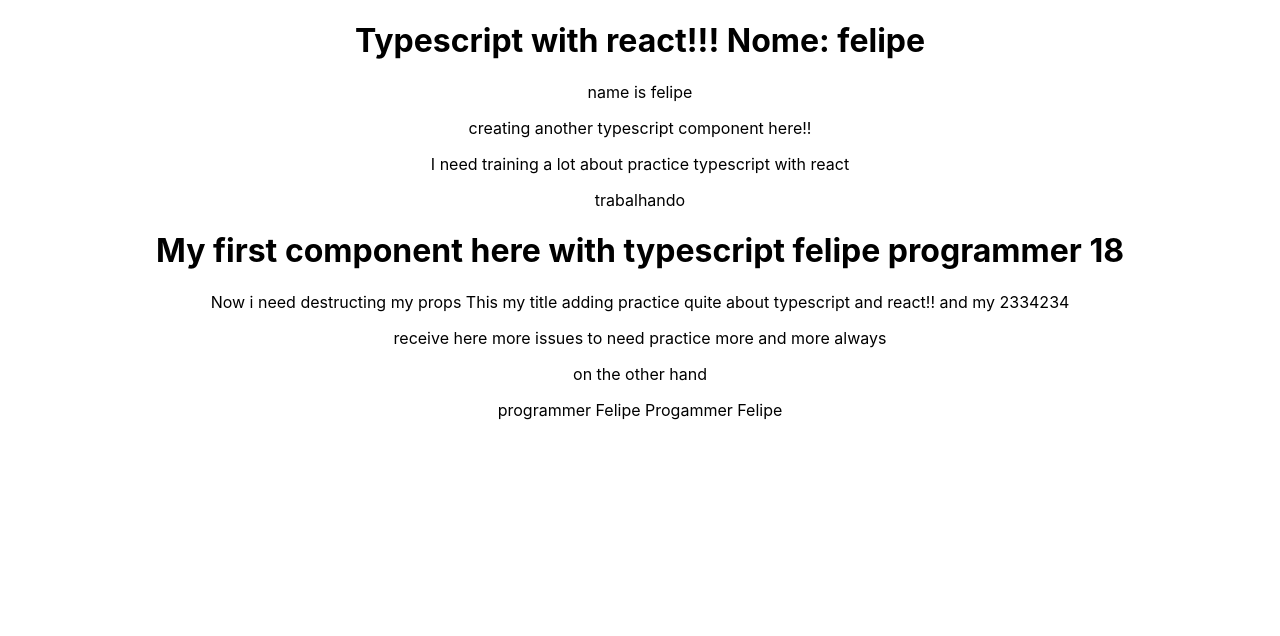
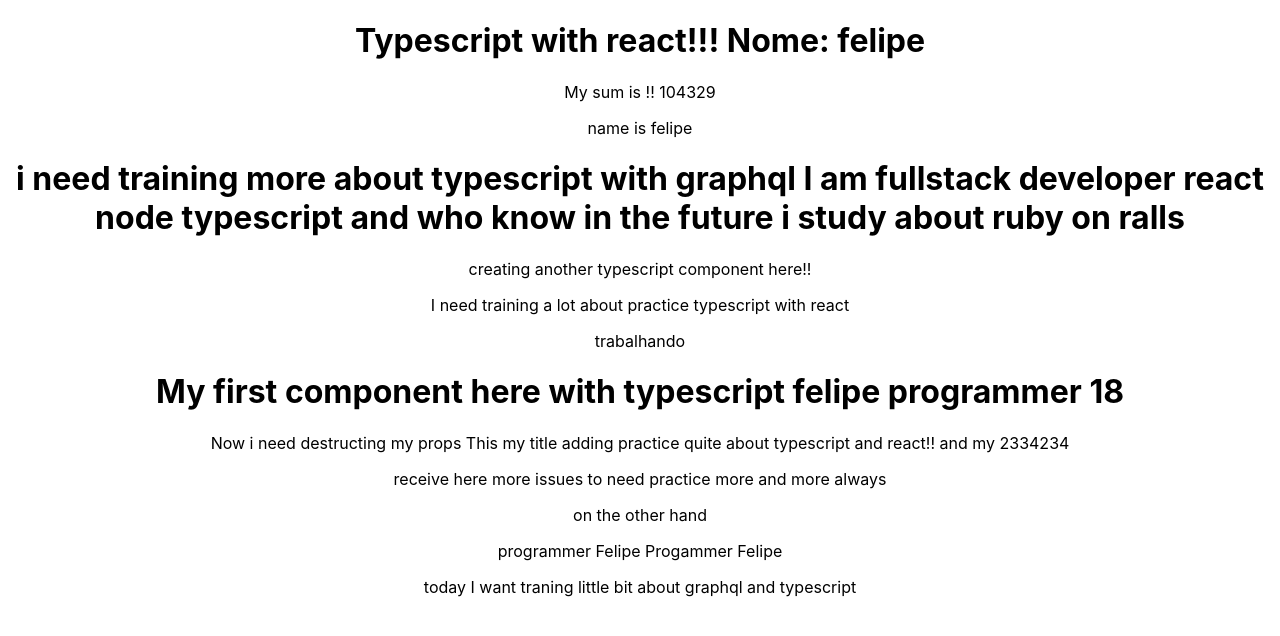
Before and after one commit to felipe-programador-18/Typecript-react, a React (Create React App) app in the folder react-typecript/: page / in a window 1280 px wide. Shown: the top 636 px of the page. Built offline with nearby package versions, Linux system fonts and the light colour scheme.

Commit message:
c4-creating another function to remerber more about this code

```diff
--- a/react-typecript/src/App.tsx
+++ b/react-typecript/src/App.tsx
@@ -17,19 +17,37 @@ const Greetings = (a:String): String => {
    return `name is ${a}`
 }
 
+const phase:string ='I am fullstack developer react node typescript and who know in the future i study about ruby on ralls  '
+
+const Presentation = (phase:string): string =>{
+  return `i need training more about typescript with graphql ${phase}`
+}
+
+let v: number =323
+let t:number =323
+
+const Increased = (t:number, v:number):number => {
+  return t*v
+}
+
+
   return (
     <div className="App">
      <h1>Typescript with react!!!
      Nome: {a}
     </h1>
 
+     <p>My sum is !! {Increased(t,v)} </p>
      <p>{Greetings(a)}</p>
+
+     <h1> {Presentation(phase)} </h1>
+
 
     <AnotherComponent/>
     {working && <p> trabalhando</p> }
     <Firstcomponent name='felipe programmer 18'  />
 
-    <TraninDesctruc  title='adding practice quite about typescript and react!!' age={2334234}  tags={['receive here more issues to need practice more and more always', 'on the other hand',
+    <TraninDesctruc commets='today I want traning little bit about graphql and typescript'  title='adding practice quite about typescript and react!!' age={2334234}  tags={['receive here more issues to need practice more and more always', 'on the other hand',
   'programmer Felipe Progammer Felipe']} />
 
     </div>
```
